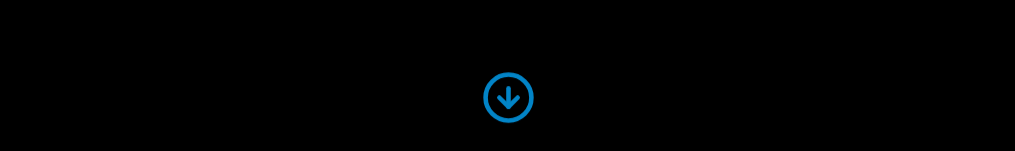
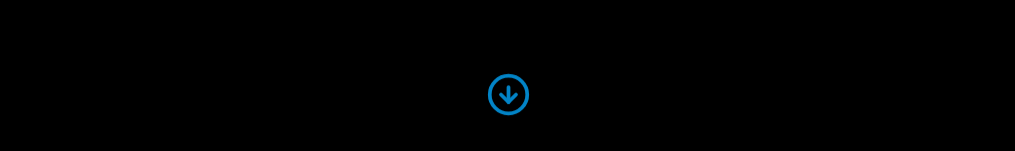
Before and after one commit to AndreLucasv10/sermonize, a Next.js app: page / in a window 1280 px wide. Shown: the part 649-800 px from the top of the page, without its empty margins (132-1147 px from the left). Built offline with nearby package versions, Linux system fonts and the light colour scheme.

Commit message:
Main.tsx

```diff
--- a/src/components/Main.tsx
+++ b/src/components/Main.tsx
@@ -43,8 +43,8 @@ export const Main = () => {
 
                             <img className="w-screen h-[650px] " src={d.img} alt="" />
 
-                            <div className="w-screen  mb-4 flex justify-center animate-bounce">
-                                <FiArrowDownCircle className="text-sky-600 text-[55px] relative" />
+                            <div className="w-screen flex justify-center animate-bounce">
+                                <FiArrowDownCircle className="text-sky-600 text-[45px] relative" />
                             </div>
 
                         </div>
@@ -78,7 +78,7 @@ export const Second = () => {
     }
 
     return (
-        <div className="w-screen h-[750px] flex flex-col justify-center items-center bg-black">
+        <div className="w-screen h-[550px] flex flex-col justify-center items-center bg-black">
             <div className="w-screen flex flex-col justify-center items-center">
                 <h1 className="text-white text-center mb-4 uppercase font-bold">Membros Sermonize</h1>
 
```
